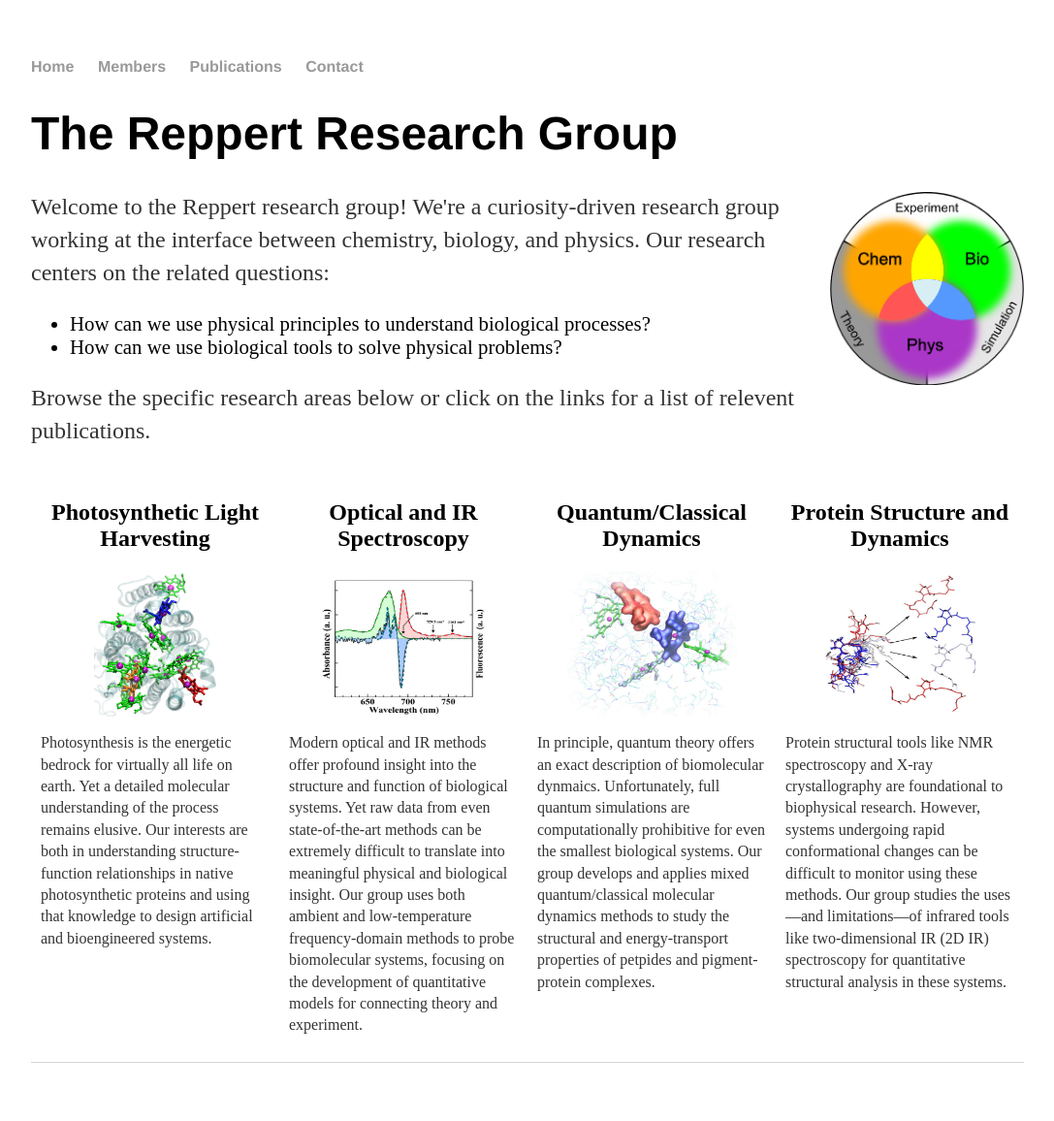
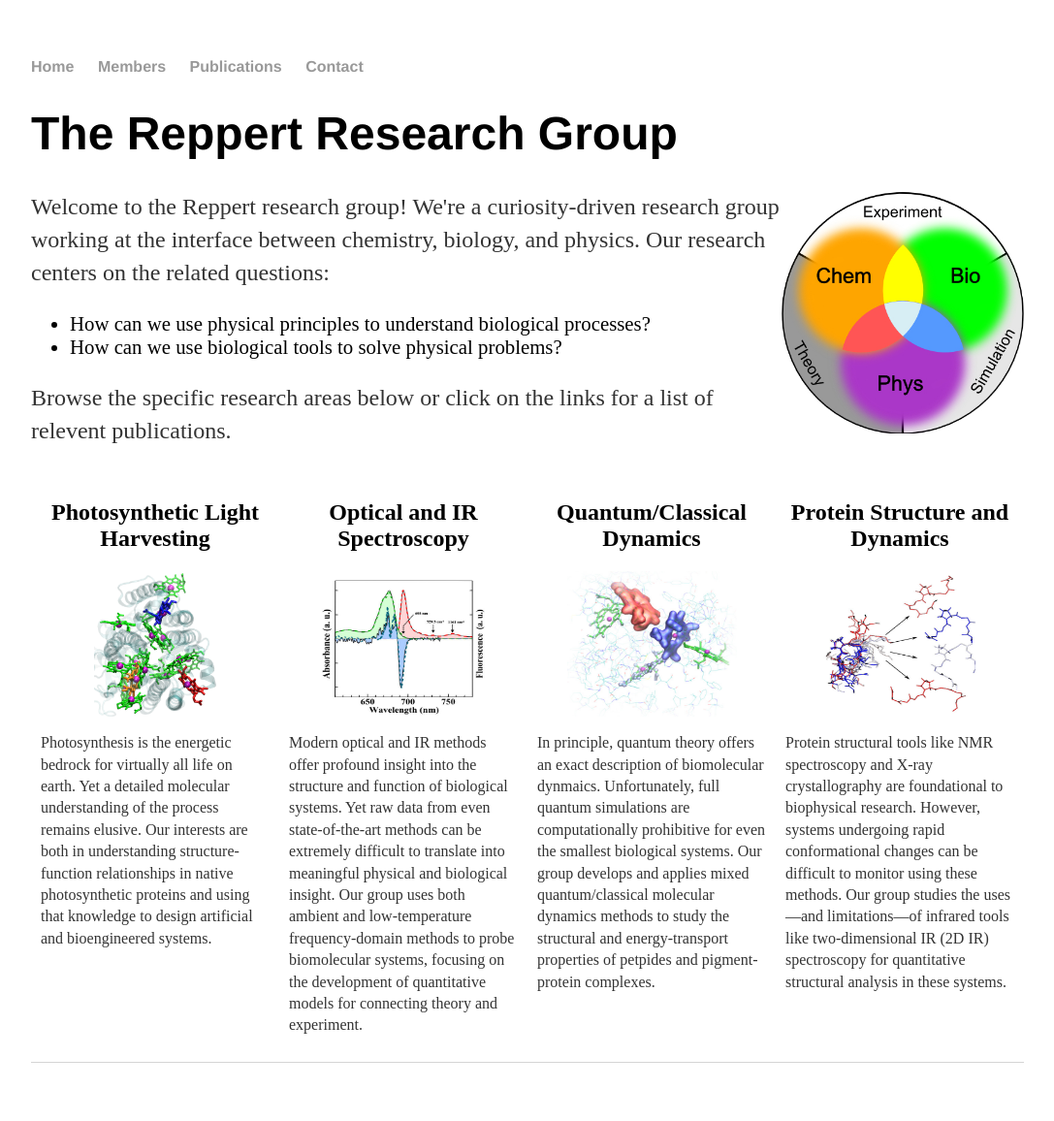
Before and after one commit to mreppert/mreppert.github.io, a Jekyll site: the page built from index.html, in a window 1280 px wide. Shown: the whole page at 97% size, without its empty margins (96-1183 px from the left). Built offline with Jekyll 4.4.1, drawn with Linux system fonts in a browser that asks for light colours.

Commit message:
Update index.html

```diff
--- a/index.html
+++ b/index.html
@@ -40,7 +40,7 @@
 
 <div class="blurb">
 	<h1>The Reppert Research Group</h1>
-	<p><img src="/research_venn_diagram.jpg" width="200"; height="200" style="float:right;">Welcome to the Reppert research group! We're a curiosity-driven research group working at the interface between chemistry, biology, and physics. Our research centers on the related questions:</p>
+	<p><img src="/research_venn_diagram.jpg" width="250"; height="250" style="float:right;">Welcome to the Reppert research group! We're a curiosity-driven research group working at the interface between chemistry, biology, and physics. Our research centers on the related questions:</p>
 	<ul style="font-size:130%;">
 		<li>How can we use physical principles to understand biological processes?</li>
 		<li>How can we use biological tools to solve physical problems?</li>
```
